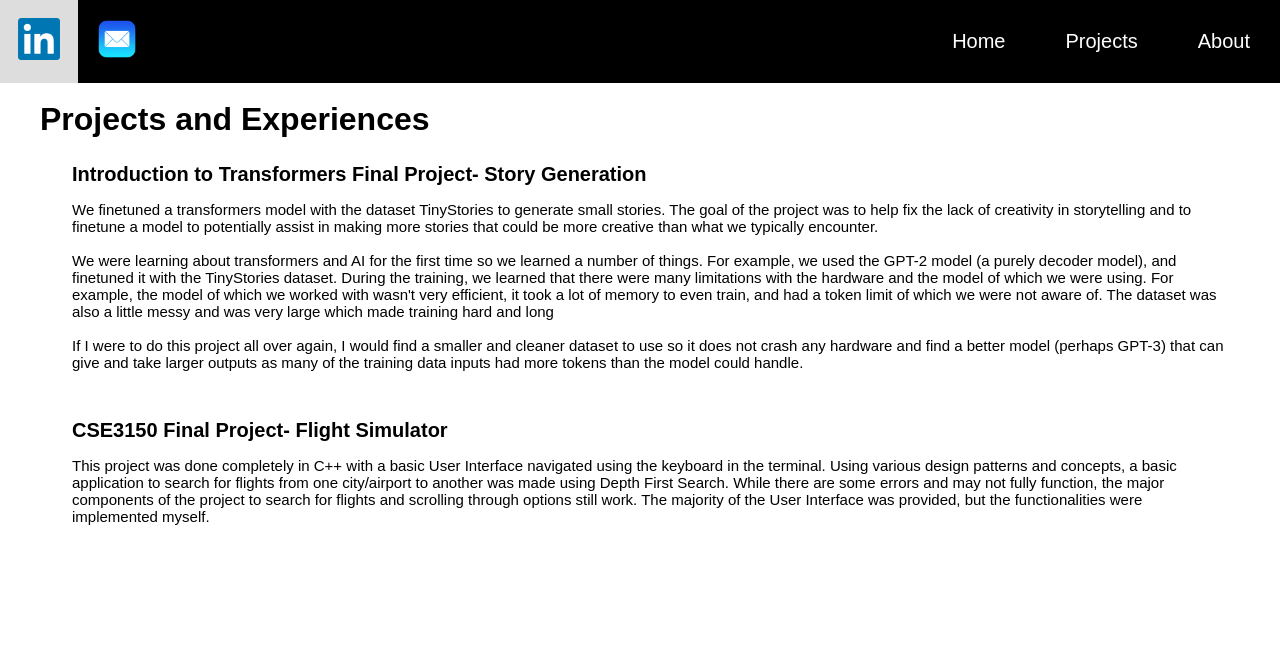
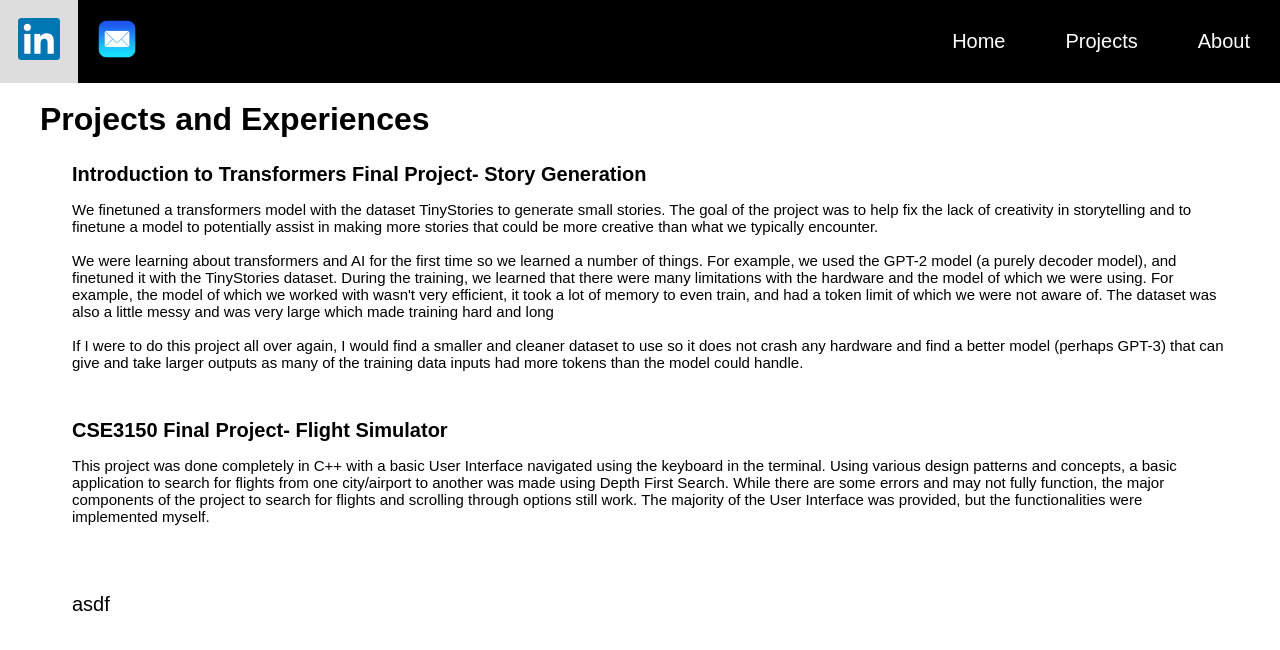
Before and after one commit to PsYchiiC8/PsYchiiC8.github.io, a React (Create React App) app: page /projects in a window 1280 px wide. Shown: the top 650 px of the page. Built offline with nearby package versions, Linux system fonts and the light colour scheme.

Commit message:
Test update

```diff
--- a/src/projects.js
+++ b/src/projects.js
@@ -50,7 +50,7 @@ function Projects() {
                     <tr>
                         <td style={{ width: '85%', paddingLeft: '30px', paddingRight: '50px', paddingBottom: '30px'  }}>
                             <p>
-
+                                asdf
                             </p>
                         </td>
                     </tr>
```
Also changed, not shown: 7 other files (tests, documents, lock files or other folders).
